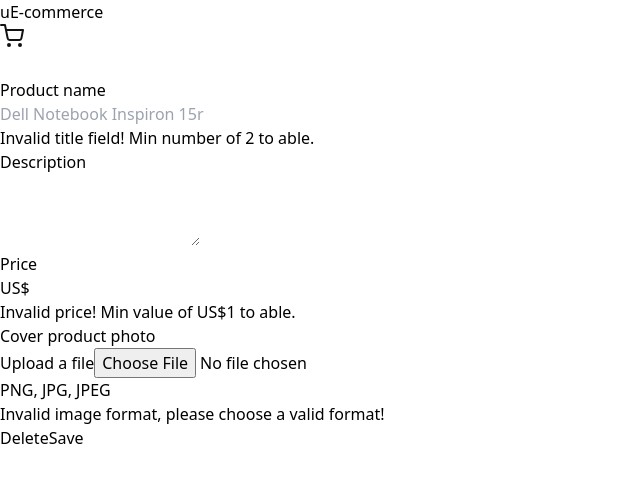
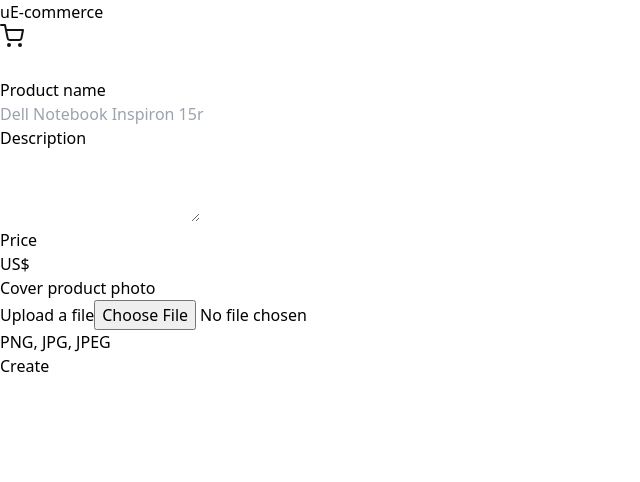
Before and after one commit to albertoventura/react-nodejs-ecommerce, a React (Vite) app in the folder ecommerce-frontend/: page /product/edit in a window 1280 px wide. Shown: the top 482 px of the page, without its empty margins (0-640 px from the left). Built offline with nearby package versions, Linux system fonts and the light colour scheme.

Commit message:
btn add, product edit layout by id

```diff
--- a/ecommerce-frontend/src/App.tsx
+++ b/ecommerce-frontend/src/App.tsx
@@ -1,14 +1,14 @@
 import ContextProvider from "./core/context/context";
 import { RouterProvider } from "react-router-dom";
-import { router } from "./core/routes/routes";
-import Routess from "./core/routes/routess";
+import { router } from "./core/routes/routesss";
+import Routers from "./core/routes/routes";
 function App() {
 
 
   return (
     <ContextProvider>
       {/* <RouterProvider router={router} /> */}
-      <Routess />
+      <Routers />
     </ContextProvider>
   )
 }
--- a/ecommerce-frontend/src/core/routes/routes.tsx
+++ b/ecommerce-frontend/src/core/routes/routes.tsx
@@ -1,4 +1,6 @@
-import { createBrowserRouter } from "react-router-dom";
+
+import { BrowserRouter } from "react-router-dom";
+import { Route, Routes, useLocation, useNavigate } from "react-router-dom";
 import Layout from "../components/layout/Layout";
 import Home from "../../pages/home/Home";
 import ProductView from "../../pages/product/view/ProductView";
@@ -6,42 +8,24 @@
 import Cart from "../../pages/cart/Cart";
 import Sign from "../../pages/sign/Sign";
 import Product from "../../pages/product/Product";
+import Header from "../components/header/Header";
 
-const router = createBrowserRouter([
-    {
-        path: "/sign",
-        element: <Sign />
-    },
-    {
-        element: <Layout />,
-        children: [
-            {
-                path: "/",
-                element: <Home />
-            },
-            {
-                path: "/product",
-                element: <Product />,
-                children: [
-                    {
-                        path: '/:id',
-                        element: <ProductView />,
-                    },
-                    {
-                      path: '/edit',
-                      element: <ProductEdit />,
-                    },
-                ]
-            },
+export default function Routers(){
+    return (
+        <BrowserRouter>
+            <Header></Header>
+            <div style={{marginTop: "30px"}}>
+                <Routes>
+                    <Route exact path={"/"} element={ <Home />}/>
+                    <Route exact path={"/cart"} element={ <Cart />}/>
+                    <Route path={"/product"} element={ <Product />}>
+                        <Route index path={":id"} element={ <ProductView/> }></Route>
+                        <Route path={"edit"} element={<ProductEdit/>}/>
+                    </Route>
 
-            {
-                path: "/cart",
-                element: <Cart />
-            },
-        ],
+                </Routes>
 
-    },
-
-]);
-
-export { router };
+            </div>
+        </BrowserRouter>
+    );
+}
--- a/ecommerce-frontend/src/core/routes/routess.tsx
+++ /dev/null
@@ -1,36 +0,0 @@
-
-import { BrowserRouter } from "react-router-dom";
-import { Route, Routes, useLocation, useNavigate } from "react-router-dom";
-import Layout from "../components/layout/Layout";
-import Home from "../../pages/home/Home";
-import ProductView from "../../pages/product/view/ProductView";
-import ProductEdit from "../../pages/product/edit/ProductEdit";
-import Cart from "../../pages/cart/Cart";
-import Sign from "../../pages/sign/Sign";
-import Product from "../../pages/product/Product";
-import Header from "../components/header/Header";
-
-export default function Routess(){
-    return (
-        <BrowserRouter>
-            <Header></Header>
-            <div style={{marginTop: "30px"}}>
-                <Routes>
-                    <Route exact path={"/"} element={ <Home />}/>
-                    <Route exact path={"/cart"} element={ <Cart />}/>
-                    <Route path={"/product"} element={ <Product />}>
-
-                        {/* <Route index element={<ProductView/>}></Route>
-                        <Route path={"create"}></Route>
-                        <Route path={"edit"} element={<MarketEdit/>}/>
-                        <Route path={"view"}></Route> */}
-                        <Route index path={":id"} element={ <ProductView/> }></Route>
-                        <Route path={"edit"} element={<ProductEdit/>}/>
-                    </Route>
-
-                </Routes>
-
-            </div>
-        </BrowserRouter>
-    );
-}
--- /dev/null
+++ b/ecommerce-frontend/src/core/routes/routesss.tsx
@@ -0,0 +1,47 @@
+import { createBrowserRouter } from "react-router-dom";
+import Layout from "../components/layout/Layout";
+import Home from "../../pages/home/Home";
+import ProductView from "../../pages/product/view/ProductView";
+import ProductEdit from "../../pages/product/edit/ProductEdit";
+import Cart from "../../pages/cart/Cart";
+import Sign from "../../pages/sign/Sign";
+import Product from "../../pages/product/Product";
+
+const router = createBrowserRouter([
+    {
+        path: "/sign",
+        element: <Sign />
+    },
+    {
+        element: <Layout />,
+        children: [
+            {
+                path: "/",
+                element: <Home />
+            },
+            {
+                path: "/product",
+                element: <Product />,
+                children: [
+                    {
+                        path: '/:id',
+                        element: <ProductView />,
+                    },
+                    {
+                      path: '/edit',
+                      element: <ProductEdit />,
+                    },
+                ]
+            },
+
+            {
+                path: "/cart",
+                element: <Cart />
+            },
+        ],
+
+    },
+
+]);
+
+export { router };
--- a/ecommerce-frontend/src/pages/product/edit/ProductEdit.tsx
+++ b/ecommerce-frontend/src/pages/product/edit/ProductEdit.tsx
@@ -5,13 +5,15 @@
 import { FormEvent,  useState, useRef, useMemo, useCallback} from "react";
 
 export default function ProductEdit(){
-    const [product, setProduct] = useState<IProduct>();
-    const [isValidTitle, setIsValidTitle] = useState<boolean>(false);
-    const [isValidPrice, setIsValidPrice] = useState<boolean>(false);
-    const [isValidCover, setIsValidCover] = useState<boolean>(false);
-
     const {state} = useLocation();
     console.log("daaaaaaaaaaaaaaaaa", state);
+
+    const [product, setProduct] = useState<IProduct>(state);
+    const [isValidTitle, setIsValidTitle] = useState<boolean>(true);
+    const [isValidPrice, setIsValidPrice] = useState<boolean>(true);
+    const [isValidCover, setIsValidCover] = useState<boolean>(true);
+
+
 
     function validateForm(){
         console.log("valid title?", isValidTitle);
@@ -30,46 +32,30 @@
     function validateTitle(){
         const title = product?.title || "";
 
-        console.log("product", product);
-        console.log("title value", title);
-        console.log("is valid title?", isValidTitle);
-
         if(title.length  <= formConfig.titleMinLength) {
-            console.log("found error title");
 
             setIsValidTitle(false);
             return;
         }
-        if(!isValidTitle){
-            setIsValidTitle(true);
-        }
-        console.log("/////////////");
 
+        setIsValidTitle(true);
         return;
     }
     function validatePrice(){
         const price = product?.price || -1;
-        console.log("product", product);
-        console.log("price value", price);
-        console.log("is valid price?", isValidPrice);
 
         if(price < formConfig.priceMinValue ) {
-            console.log("found error price");
             setIsValidPrice(false)
-            console.log("price", price);
             return;
         }
 
-        if(!isValidPrice){
-            setIsValidPrice(true);
-        }
-        console.log("%%%%%%%%%%");
+        setIsValidPrice(true);
         return;
     }
 
     function handleSubmit(e: FormEvent){
         e.preventDefault();
-        console.log(product);
+        console.log('product', product);
         validateTitle();
         validatePrice();
     }
@@ -121,6 +107,7 @@
                                         type="text"
                                         name="title"
                                         id="title"
+                                        value={product?.title}
                                         className={(!isValidTitle ? " border-red-500 border " : '')+"pl-3 block flex-1 rounded-md bg-transparent py-1.5 pl-1 text-gray-900 placeholder:text-gray-400 focus:ring-0 sm:text-sm sm:leading-6"}
                                         placeholder="Dell Notebook Inspiron 15r"
                                         onChange={(e) => handleChange(e.target)}
@@ -143,8 +130,9 @@
                                 id="description"
                                 name="description"
                                 rows={3}
+                                value={product?.description}
                                 className="pl-3 block w-full rounded-md border-0 py-1.5 text-gray-900 shadow-sm ring-1 ring-inset ring-gray-300 placeholder:text-gray-400 focus:ring-2 focus:ring-inset focus:ring-indigo-600 sm:text-sm sm:leading-6"
-                                defaultValue={''}
+                                /* defaultValue={''} */
                                 onChange={(e) => handleChange(e.target)}
                             />
                         </div>
@@ -161,7 +149,9 @@
                                     type="number"
                                     id="price"
                                     name="price"
+                                    step="0.01"
                                     min="0"
+                                    value={product?.price}
                                     className={(!isValidPrice ? " border-red-500 border" : '')+ " rounded-md px-3 bg-grey-lighter text-grey-darker py-1.5 font-normal text-grey-darkest border border-grey-lighter font-bold"}
                                     onChange={(e) => handleChange(e.target)}
                                 />
@@ -218,16 +208,16 @@
                 </div>
 
                 <div className="mt-6 flex items-center justify-center gap-x-6">
-                    <button type="button" className="text-sm font-semibold leading-6 text-gray-900">
+                    { product?.id && (<button type="button" className="rounded-md bg-red-600 px-10 py-2 text-sm font-semibold text-white shadow-sm hover:bg-red-400 focus-visible:outline focus-visible:outline-2 focus-visible:outline-offset-2 focus-visible:outline-red-900">
                         Delete
-                    </button>
+                    </button>)}
                     <button
                         type="submit"
-                        className={" rounded-md bg-indigo-600 px-10 py-2 text-sm font-semibold text-white shadow-sm hover:bg-indigo-500 focus-visible:outline focus-visible:outline-2 focus-visible:outline-offset-2 focus-visible:outline-indigo-600"}
+                        className={" rounded-md bg-green-600 px-10 py-2 text-sm font-semibold text-white shadow-sm hover:bg-green-400 focus-visible:outline focus-visible:outline-2 focus-visible:outline-offset-2 focus-visible:outline-green-900"}
 
                     >
                         {/* if id inexistente, colocar o texto como create */}
-                        Save
+                        { product?.id ? "Update" : "Create"}
                     </button>
                 </div>
             </form>
--- a/ecommerce-frontend/src/pages/product/view/ProductView.tsx
+++ b/ecommerce-frontend/src/pages/product/view/ProductView.tsx
@@ -82,9 +82,9 @@
 
             </div>
             <div className="mt-6 flex items-center justify-center gap-x-6">
-                    <button type="button" className="text-sm font-semibold leading-6 text-gray-900">
+                    {/* <button type="button" className="text-sm font-semibold leading-6 text-gray-900">
                         Delete
-                    </button>
+                    </button> */}
                     <button
                         onClick={handleEditProduct}
                         className={" rounded-md bg-indigo-600 px-10 py-2 text-sm font-semibold text-white shadow-sm hover:bg-indigo-500 focus-visible:outline focus-visible:outline-2 focus-visible:outline-offset-2 focus-visible:outline-indigo-600"}
```
Also changed, not shown: ecommerce-frontend/src/pages/home/Home.tsx (+9 -2 lines).
